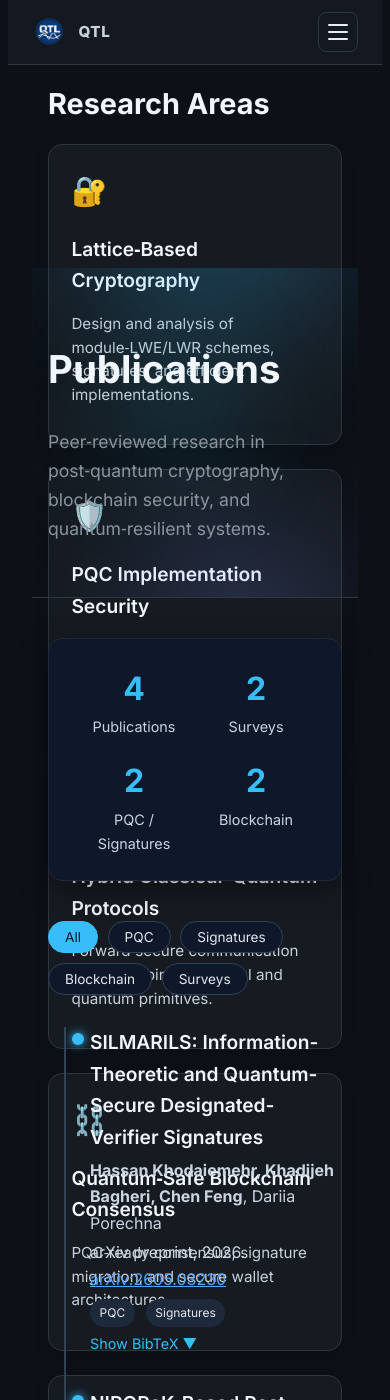
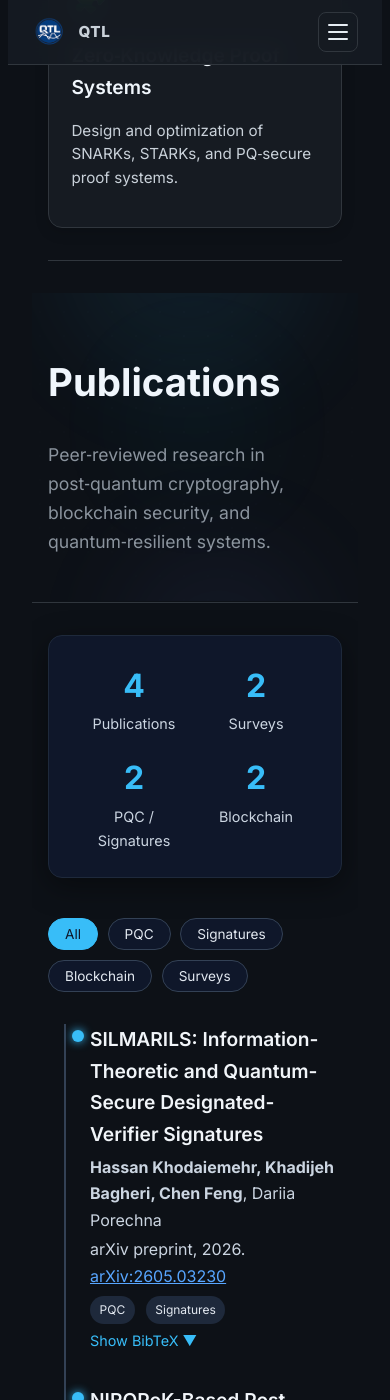
Before and after one commit to hassankhodaiemehr/qtransitionlabs, a Jekyll site: the page built from research.md, in a window 390 px wide and 1400 px high, scrolled down 2045 px. Built offline with Jekyll 4.4.1, drawn with Linux system fonts in a browser that asks for light colours.

Commit message:
Fix iPhone research page overlap — sticky was still active.
Mobile sidebar override was overridden by a later sticky rule in CSS
cascade. Scope sticky to desktop only, use flex column on mobile, and
disable scroll-reveal and banner animations that bleed on iOS.

```diff
--- a/assets/css/animations.css
+++ b/assets/css/animations.css
@@ -151,20 +151,21 @@ body.light-mode .contact-page::before {
   margin-top: -2rem;
 }
 
+.research-header-banner .page-banner-bg {
+  contain: paint;
+}
+
 @media (max-width: 900px) {
   .research-header-banner {
-    margin-top: 0;
-    margin-left: -1rem;
-    margin-right: -1rem;
+    margin: 0 -1rem 2rem;
+    padding: 2rem 1rem 1.75rem;
   }
 
-  /* Avoid transform stacking glitches with sticky/overlap on iOS */
-  .research-layout .reveal-target {
-    transform: none !important;
-  }
-
-  .research-layout .reveal-active {
-    transform: none !important;
+  /* Disable animated banner layers on research mobile — blur/filter causes iOS paint bleed */
+  .research-header-banner .page-banner-orb,
+  .research-header-banner .page-banner-grid {
+    animation: none;
+    opacity: 0.35;
   }
 }
 
--- a/assets/css/pages.css
+++ b/assets/css/pages.css
@@ -124,31 +124,54 @@ body.light-mode .team-card h4 {
   padding: 2rem 1rem;
 }
 
+.sidebar {
+  height: fit-content;
+}
+
+@media (min-width: 901px) {
+  .sidebar {
+    position: sticky;
+    top: 5rem;
+  }
+}
+
 @media (max-width: 900px) {
   .research-layout {
-    grid-template-columns: 1fr;
-    gap: 2.5rem;
+    display: flex;
+    flex-direction: column;
+    gap: 0;
     padding: 1.5rem 1rem 2rem;
+    overflow-x: clip;
   }
 
   .sidebar {
     position: static;
     top: auto;
-    height: auto;
+    width: 100%;
     z-index: auto;
+    padding-bottom: 2rem;
+    margin-bottom: 2rem;
+    border-bottom: 1px solid #30363D;
+  }
+
+  body.light-mode .sidebar {
+    border-bottom-color: #E5E7EB;
   }
 
   .right-column {
-    position: relative;
+    position: static;
+    width: 100%;
     min-width: 0;
-    isolation: isolate;
+    overflow: visible;
   }
-}
 
-.sidebar {
-  position: sticky;
-  top: 5rem;
-  height: fit-content;
+  /* No scroll-reveal on mobile — prevents iOS overlap/compositing glitches */
+  .research-layout .reveal-target,
+  .research-layout .reveal-active {
+    opacity: 1 !important;
+    transform: none !important;
+    transition: none !important;
+  }
 }
 
 .sidebar-title {
```
